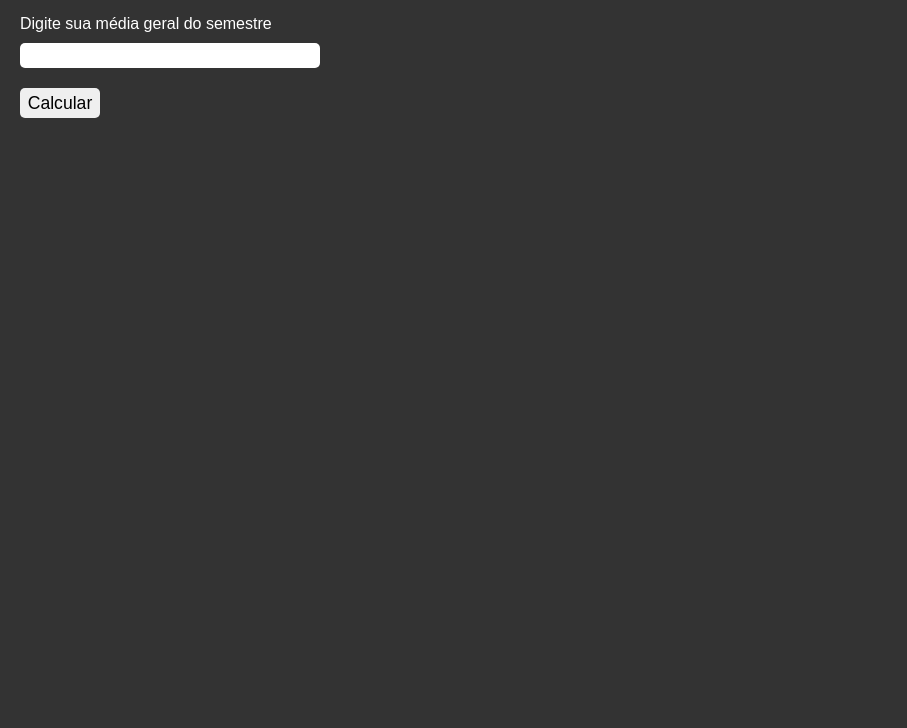
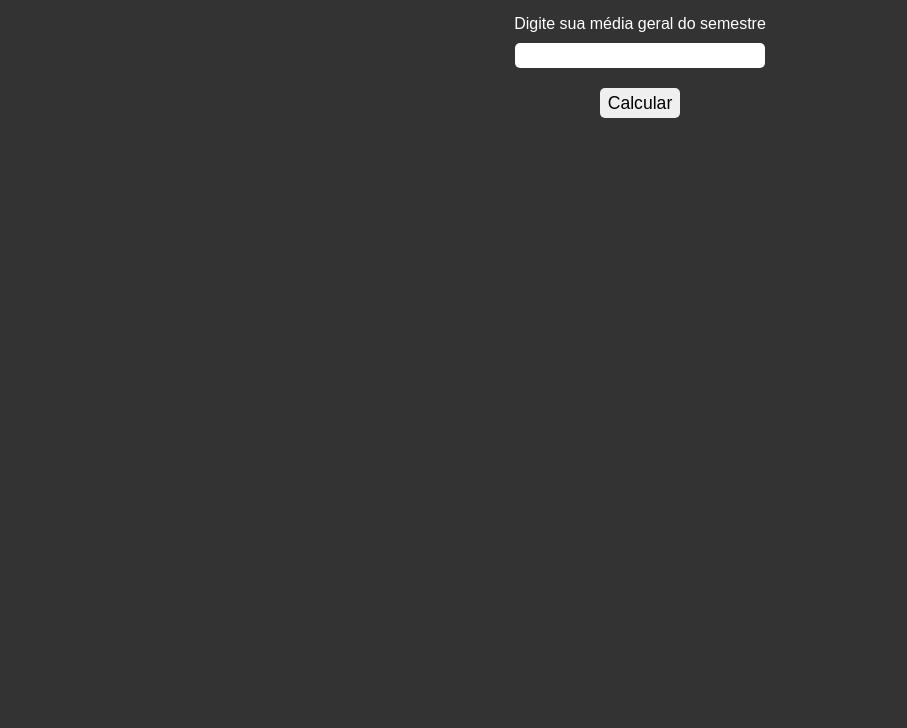
Before and after one commit to HerbertDuarte/final, a plain HTML site: page index.html in a window 1280 px wide. Shown: the part 72-800 px from the top of the page, without its empty margins (0-907 px from the left). Drawn offline with Linux system fonts and the light colour scheme.

Commit message:
Alterações

```diff
--- a/index.html
+++ b/index.html
@@ -20,7 +20,9 @@
         <input type="number" name="media" id="media">
       </div>
 
-      <input id="botao" type="submit" value="Calcular" onclick="calcular1()">
+      <div id="buttonDiv">
+        <input id="botao" type="submit" value="Calcular" onclick="calcular1()">
+      </div>
 
       <div id="resultado1">
 
--- a/script.js
+++ b/script.js
@@ -6,7 +6,7 @@ function calcular1(){
   if( media >= 7){
     alert('Parabéns! Você foi APROVADO e não precisará de provas finais.')
   }
-  else if( media < 0){
+  else if( media < 0 || media > 10){
     alert('ERRO (Média inválida)')
   }
   else if(media < 2.5){
--- a/style.css
+++ b/style.css
@@ -10,7 +10,7 @@ body{
 }
 main{
   max-width: 800px;
-  margin: 20px;
+  margin: 20px auto;
 }
 
 h1{
@@ -20,13 +20,14 @@ h1{
 section > div{
   display: flex;
   flex-direction: column;
+  align-items: center;
   justify-content: center;
   gap: 10px;
   margin-bottom: 20px;
 }
 
 #media{
-  max-width: 300px;
+  width: 250px;
   height: 25px;
   border-radius:5px;
   border: 0;
@@ -43,4 +44,5 @@ section > div{
   border-radius: 5px;
   border: 0;
   cursor: pointer;
+  margin: auto;
 }
```
